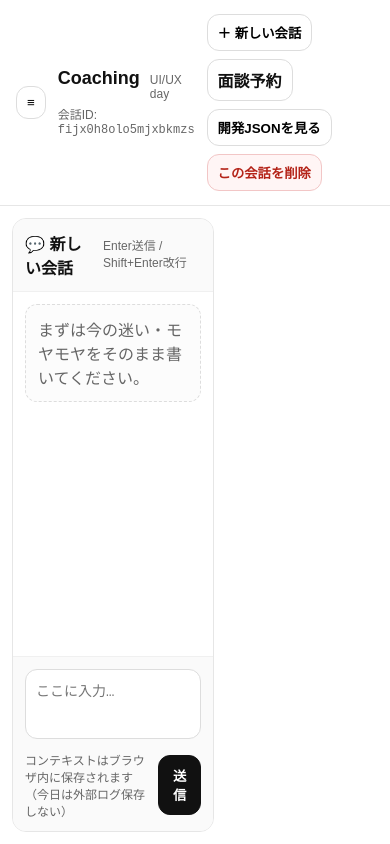
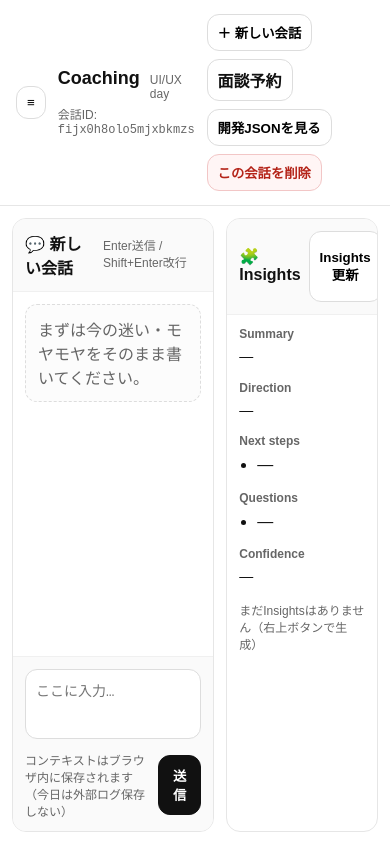
Before and after one commit to Daishi-pys/first-test, a Next.js app in the folder app/: page / in a window 390 px wide. Built offline with nearby package versions, Linux system fonts and the light colour scheme.

Commit message:
UI: hamburger menu + single conversation + insights

```diff
--- a/app/app/page.tsx
+++ b/app/app/page.tsx
@@ -50,9 +50,6 @@ export default function Page() {
   const [err, setErr] = useState<string | null>(null);
   const [showDevJson, setShowDevJson] = useState(false);
   const [menuOpen, setMenuOpen] = useState(false);
-
-  // スマホ用ビュー切替
-  const [activeView, setActiveView] = useState<"chat" | "insights">("chat");
 
   const scrollerRef = useRef<HTMLDivElement | null>(null);
 
@@ -378,7 +375,6 @@ const menuItemStyle: React.CSSProperties = {
 
       <main style={styles.main}>
         {/* Chat */}
-        {(activeView === "chat" || window.innerWidth > 900) && (
         <section style={styles.chatCard}>
           <div style={styles.cardTitleRow}>
             <div style={styles.cardTitle}>💬 {conv.title}</div>
@@ -452,10 +448,9 @@ const menuItemStyle: React.CSSProperties = {
             </div>
           </div>
         </section>
-        )}
+
 
         {/* Insights */}
-        {(activeView === "insights" || window.innerWidth > 900) && (
         <aside style={styles.insightsCard}>
           <div style={styles.cardTitleRow}>
             <div style={styles.cardTitle}>🧩 Insights</div>
@@ -488,7 +483,7 @@ const menuItemStyle: React.CSSProperties = {
             )}
           </div>
         </aside>
-      )}
+
       </main>
     </div>
   );
```
